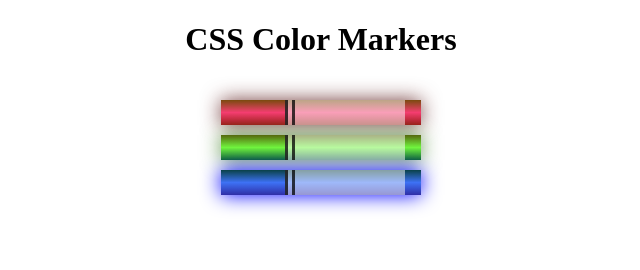
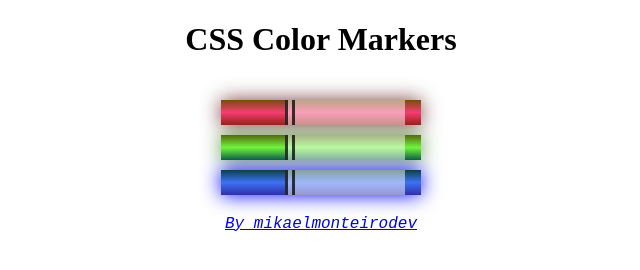
Before and after one commit to mikaelmonteirodev/Project-CSSColorMarkers, a plain HTML site: page index.html in a window 1280 px wide. Shown: the whole page, without its empty margins (319-959 px from the left). Drawn offline with Linux system fonts and the light colour scheme.

Commit message:
Add footer address (#1)

```diff
--- a/index.html
+++ b/index.html
@@ -22,5 +22,10 @@
         <div class="sleeve"></div>
       </div>
     </div>
+    <footer>
+      <address>
+      <a href="https://github.com/mikaelmonteirodev">By mikaelmonteirodev</a>
+      </address>
+    </footer>
   </body>
 </html>
--- a/styles.css
+++ b/styles.css
@@ -43,3 +43,9 @@ h1 {
   background: linear-gradient(hsl(186, 76%, 16%), hsl(223, 90%, 60%), hsl(240, 56%, 42%));
   box-shadow: 0 0 20px 0 blue;
 }
+
+address {
+  font-family: 'Courier New', Courier, monospace;
+  font-size: medium;
+  text-align: center;
+}
```
